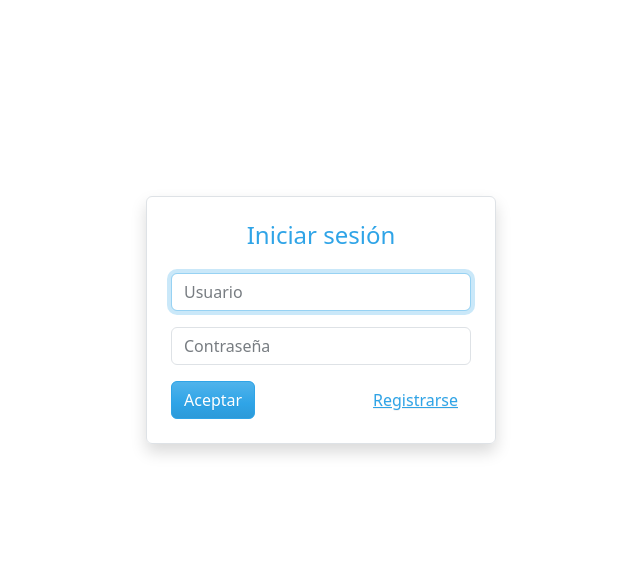
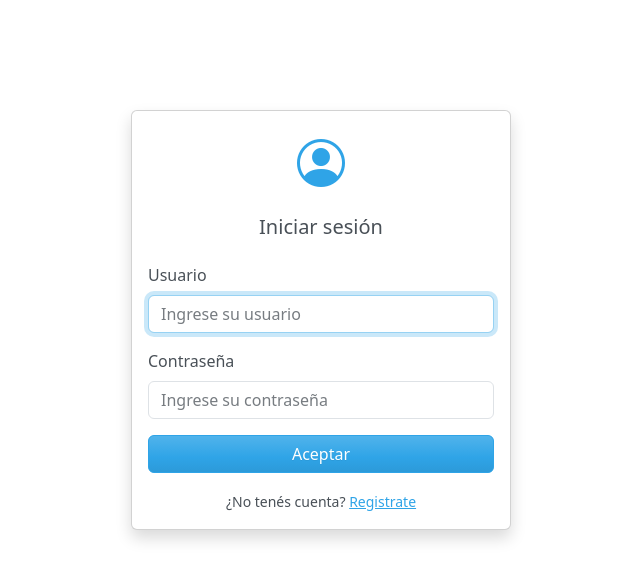
Before and after one commit to raikot365/flask-dashboard, a Flask app: page /login in a window 1280 px wide. Shown: the part 56-636 px from the top of the page, without its empty margins (319-959 px from the left). Run offline with Flask 3, Linux system fonts and the light colour scheme; some libraries are stand-ins or nearby versions.

Commit message:
arreglo para mantener tema claro/oscuro con la sesion cambio de login y botones

```diff
--- a/app/app.py
+++ b/app/app.py
@@ -472,7 +472,6 @@ def maquinas():
 # Exportar vista a Excel
 # --------------------------------------------------------------------------
 
-
 @app.route("/descargar")
 @require_login
 def descargar():
@@ -550,3 +549,16 @@ def descargar_xls():
         as_attachment=True,
         download_name=filename
     )
+
+
+# --------------------------------------------------------------------------
+# Mantener tema claro/oscuro
+# --------------------------------------------------------------------------
+
+@app.route("/set-theme", methods=["POST"])
+def set_theme():
+    theme = request.json.get("theme")
+    if theme in ["light", "dark"]:
+        session["theme"] = theme
+        return jsonify(success=True)
+    return jsonify(success=False), 400
--- a/app/templates/layout.html
+++ b/app/templates/layout.html
@@ -9,7 +9,7 @@
 
   <link rel="stylesheet" href="https://cdn.jsdelivr.net/npm/bootstrap-icons@1.10.5/font/bootstrap-icons.css">
 </head>
-<body data-bs-theme="light">
+<body data-bs-theme="{{ session.get('theme', 'light') }}">
   <nav class="navbar navbar-expand-lg navbar-dark bg-primary">
     <div class="container-fluid">
       <a class="navbar-brand" href="{{ url_for('index') }}"><i class="bi bi-database-fill-gear"></i> Control de Producción</a>
@@ -27,8 +27,8 @@
       <button class="btn btn-outline-light ms-auto me-3" onclick="change_theme()"><i class="bi bi-circle-half"></i></button>
 
       {% if session.get("user_id") %}
-      <a href="{{url_for('descargar')}}" class="btn btn-secondary my-2 my-sm-0 me-3" type="submit">Descarga</a>
-      <a href="{{url_for('logout')}}" class="btn btn-secondary my-2 my-sm-0" type="submit">Salir</a>
+      <a href="{{url_for('descargar')}}" class="btn btn-success my-2 my-sm-0 me-3" type="submit">Descarga</a>
+      <a href="{{url_for('logout')}}" class="btn btn-danger my-2 my-sm-0" type="submit">Salir</a>
       {% endif %}
     </div>
   </nav>
@@ -36,7 +36,16 @@
   <script src="https://cdn.jsdelivr.net/npm/bootstrap@5.3.6/dist/js/bootstrap.bundle.min.js"></script>
   <script>
     function change_theme() {
-      document.body.dataset.bsTheme = document.body.dataset.bsTheme === 'light' ? 'dark' : 'light';
+      const current = document.body.dataset.bsTheme;
+      const next = current === 'light' ? 'dark' : 'light';
+      document.body.dataset.bsTheme = next;
+
+      // Guardar en sesión (opcional: catch para evitar errores)
+      fetch('/set-theme', {
+        method: 'POST',
+        headers: { 'Content-Type': 'application/json' },
+        body: JSON.stringify({ theme: next })
+      }).catch(err => console.error("Error al guardar tema:", err));
     }
   </script>
 </body>
--- a/app/templates/login.html
+++ b/app/templates/login.html
@@ -1,18 +1,52 @@
 {% extends "layout.html" %}
+{% block title %}Iniciar sesión{% endblock %}
 {% block body %}
+
 <div class="d-flex justify-content-center align-items-center" style="min-height: 80vh;">
-  <form method="POST" action="{{url_for('login')}}" class="p-4 border rounded shadow" style="min-width:300px;max-width:350px;width:100%;">
-    <h4 class="mb-4 text-center">Iniciar sesión</h4>
+  <div class="card shadow" style="max-width: 380px; width: 100%;">
+    <div class="card-body">
+      <div class="d-flex justify-content-center mb-3">
+        <i class="bi bi-person-circle text-primary" style="font-size: 3rem;"></i>
+      </div>
+      <h5 class="card-title text-center mb-4">Iniciar sesión</h5>
+
+      <form method="post" action="{{ url_for('login') }}">
         <div class="mb-3">
-      <input autofocus name="usuario" placeholder="Usuario" type="text" class="form-control" required>
+          <label for="usuario" class="form-label">Usuario</label>
+          <input
+            autofocus
+            name="usuario"
+            id="usuario"
+            placeholder="Ingrese su usuario"
+            type="text"
+            class="form-control"
+            required>
         </div>
+
         <div class="mb-3">
-      <input name="password" placeholder="Contraseña" type="password" class="form-control" required>
+          <label for="password" class="form-label">Contraseña</label>
+          <input
+            name="password"
+            id="password"
+            placeholder="Ingrese su contraseña"
+            type="password"
+            class="form-control"
+            required>
         </div>
-    <div class="d-flex justify-content-between align-items-center">
+
+        <div class="d-grid mb-3">
           <button type="submit" class="btn btn-primary">Aceptar</button>
-      <a href="{{url_for('registrar')}}" class="btn btn-link">Registrarse</a>
+        </div>
+
+        <div class="text-center">
+          <small>
+            ¿No tenés cuenta?
+            <a href="{{ url_for('registrar') }}">Registrate</a>
+          </small>
         </div>
       </form>
     </div>
+  </div>
+</div>
+
 {% endblock %}
```
Also changed, not shown: app/templates/registrar.html (+46 -12 lines), 1 other file. Lines whose indentation alone changed are shown as unchanged.
